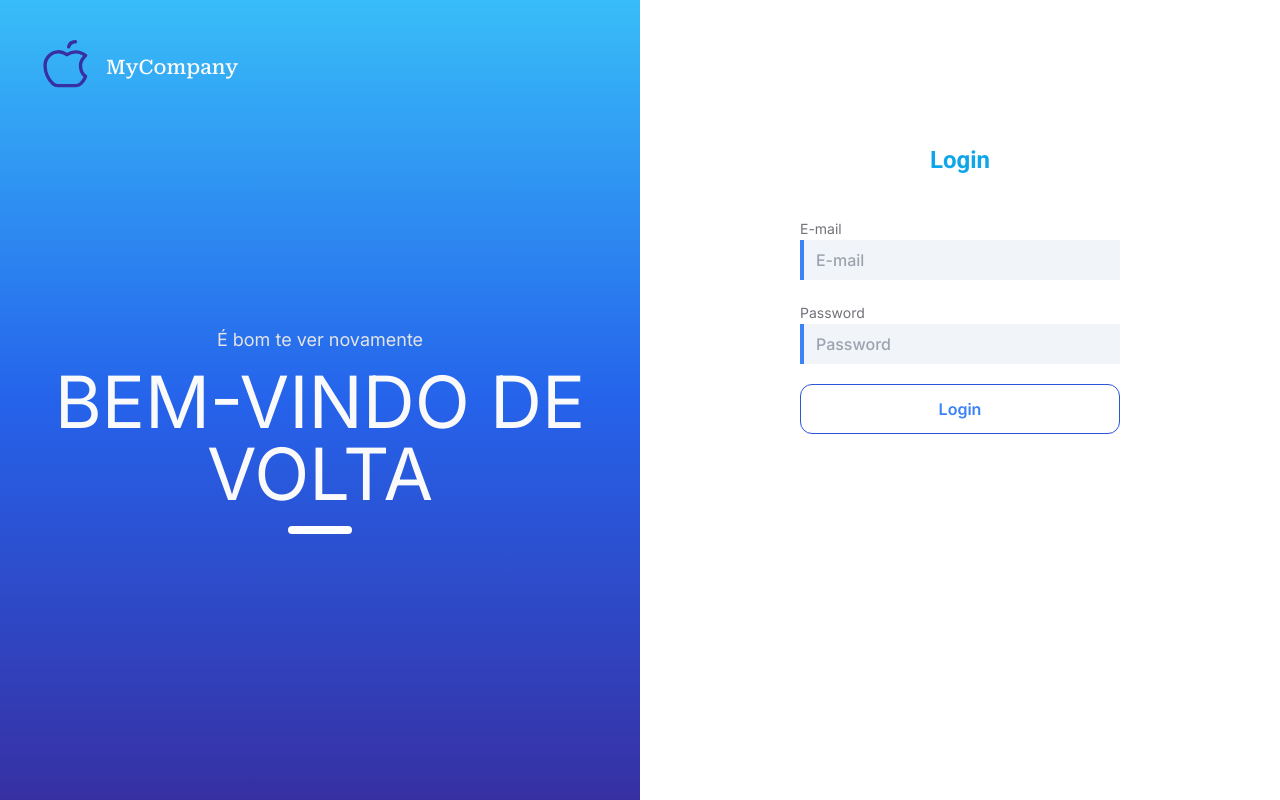
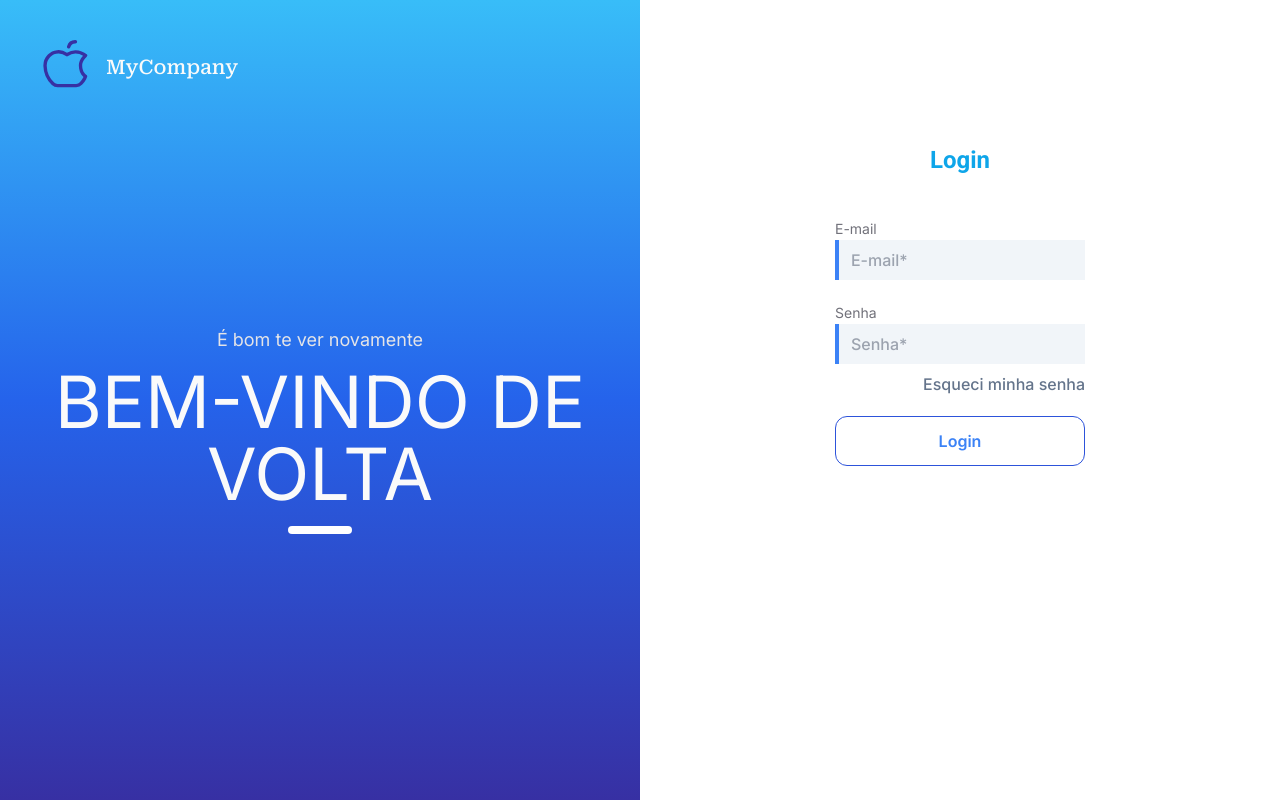
Before and after one commit to NathanSoa/les, a Next.js app in the folder frontend/: page /login in a window 1280 px wide. Built offline with nearby package versions, Linux system fonts and the light colour scheme.

Commit message:
feat: add forget my password

```diff
--- a/frontend/src/app/ui/login/form.tsx
+++ b/frontend/src/app/ui/login/form.tsx
@@ -12,12 +12,12 @@ export default function FormLogin() {
         >
           E-mail
         </label>
-        <div className="flex h-10 w-80 bg-slate-100 focus-within:outline focus-within:outline-1 focus-within:outline-indigo-400">
+        <div className="flex h-10 bg-slate-100 focus-within:outline focus-within:outline-1 focus-within:outline-indigo-400">
           <div className="w-1 bg-blue-500" />
           <input
             type="text"
             id="email"
-            placeholder="E-mail"
+            placeholder="E-mail*"
             className="w-full bg-transparent pl-3 text-slate-600 outline-none placeholder:font-medium"
           />
         </div>
@@ -28,16 +28,19 @@ export default function FormLogin() {
           htmlFor="password"
           className="pb-2 text-sm font-normal text-zinc-500"
         >
-          Password
+          Senha
         </label>
-        <div className="flex h-10 w-80 bg-slate-100 focus-within:outline focus-within:outline-1 focus-within:outline-indigo-400">
+        <div className="flex h-10 bg-slate-100 focus-within:outline focus-within:outline-1 focus-within:outline-indigo-400">
           <div className="w-1 bg-blue-500" />
           <input
             type="password"
             id="password"
-            placeholder="Password"
+            placeholder="Senha*"
             className="w-full bg-transparent pl-3 text-slate-600 outline-none placeholder:font-medium"
           />
+        </div>
+        <div className="pt-2 text-right font-medium text-slate-500 hover:cursor-pointer hover:text-indigo-500">
+          Esqueci minha senha
         </div>
       </div>
       <Button.Root className="border-blue-theme text-blue-500 hover:bg-blue-500 hover:text-white">
```
